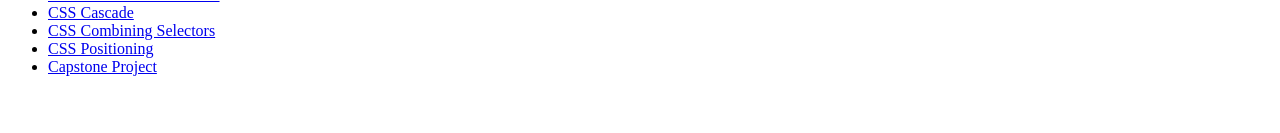
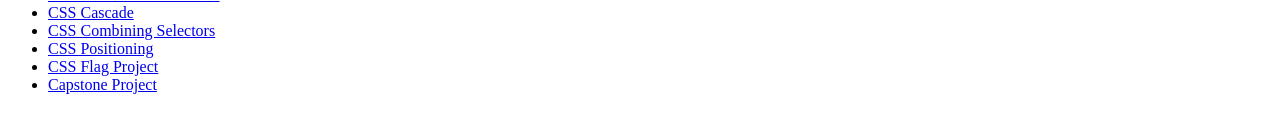
Before and after one commit to RonnyPacheco/web-dev-learn, a plain HTML site: page index.html in a window 1280 px wide. Shown: the part 297-430 px from the top of the page. Drawn offline with Linux system fonts and the light colour scheme.

Commit message:
updated index to add flag to list

```diff
--- a/index.html
+++ b/index.html
@@ -30,6 +30,7 @@
         <li><a href="./7.0 CSS Cascade/"> CSS Cascade</a></li>
         <li><a href="./7.1 Combining Selectors/"> CSS Combining Selectors</a></li>
         <li><a href="./7.2 CSS Positioning/"> CSS Positioning</a></li>
+        <li><a href="./7.3 CSS Flag Project/"> CSS Flag Project</a></li>
 
         <li><a href="./Capstone Project 1/">Capstone Project</a></li>
     </ul>
```
